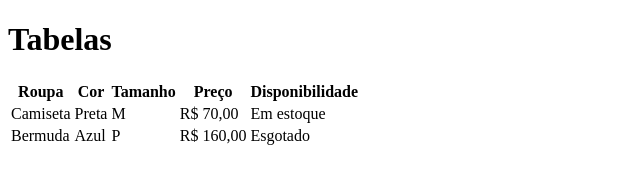
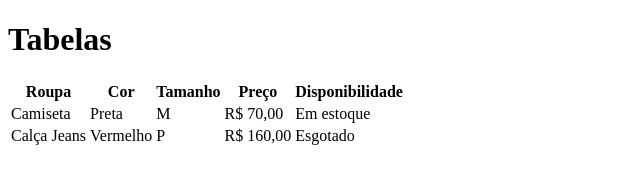
Before and after one commit to dneves13/09-tabelas, a plain HTML site: page index.html in a window 1280 px wide. Shown: the whole page, without its empty margins (0-640 px from the left). Drawn offline with Linux system fonts and the light colour scheme.

Commit message:
trocado de azul para vermelho

```diff
--- a/index.html
+++ b/index.html
@@ -27,8 +27,8 @@
 
     </tr>
     <tr>
-        <td>Bermuda</td>
-        <td>Azul</td>
+        <td>Calça Jeans</td>
+        <td>Vermelho</td>
         <td>P</td>
         <td>R$ 160,00</td>
         <td>Esgotado</td>
```
